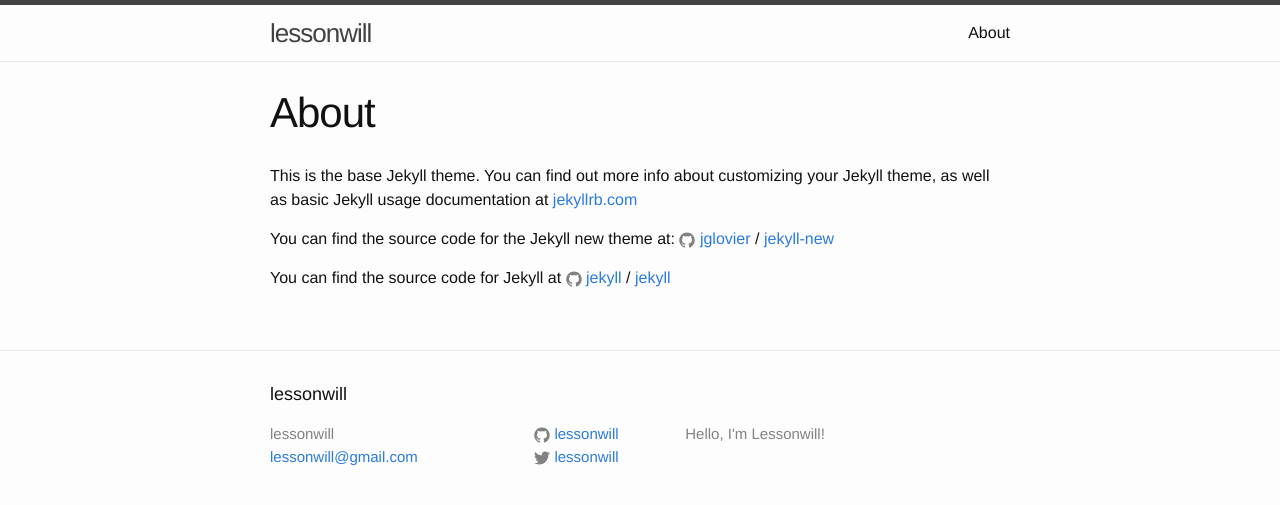
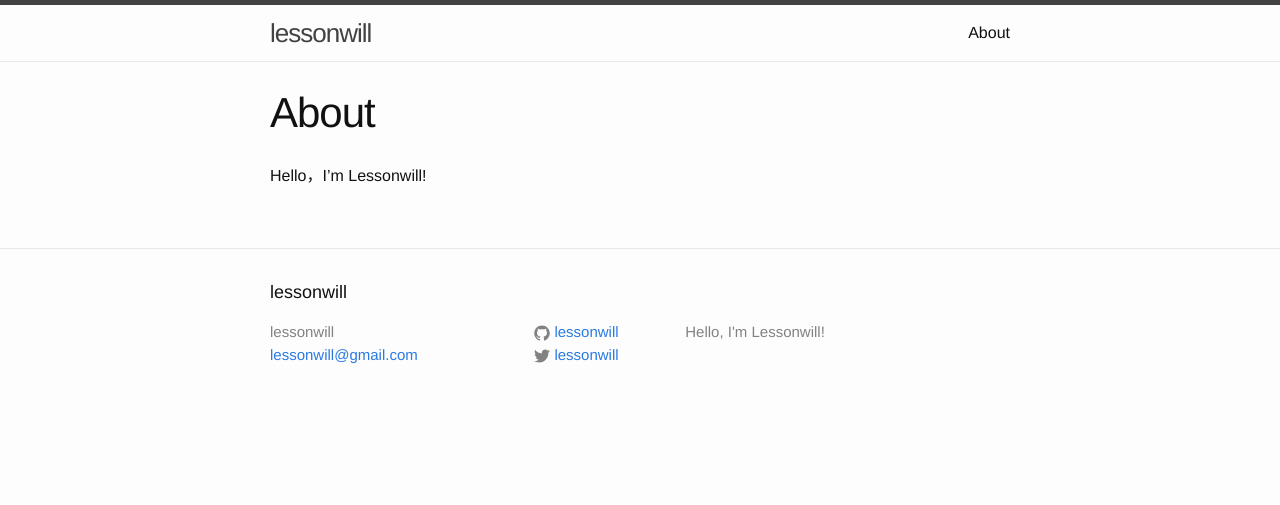
Before and after one commit to lessonwill/lessonwill.github.io, a Jekyll site: the page built from about.md, in a window 1280 px wide. Shown: the top 505 px of the page. Built offline with Jekyll 4.4.1, drawn with Linux system fonts in a browser that asks for light colours.

Commit message:
Update about.md

```diff
--- a/about.md
+++ b/about.md
@@ -4,12 +4,4 @@ title: About
 permalink: /about/
 ---
 
-This is the base Jekyll theme. You can find out more info about customizing your Jekyll theme, as well as basic Jekyll usage documentation at [jekyllrb.com](http://jekyllrb.com/)
-
-You can find the source code for the Jekyll new theme at:
-{% include icon-github.html username="jglovier" %} /
-[jekyll-new](https://github.com/jglovier/jekyll-new)
-
-You can find the source code for Jekyll at
-{% include icon-github.html username="jekyll" %} /
-[jekyll](https://github.com/jekyll/jekyll)
+Hello，I'm Lessonwill!
```
